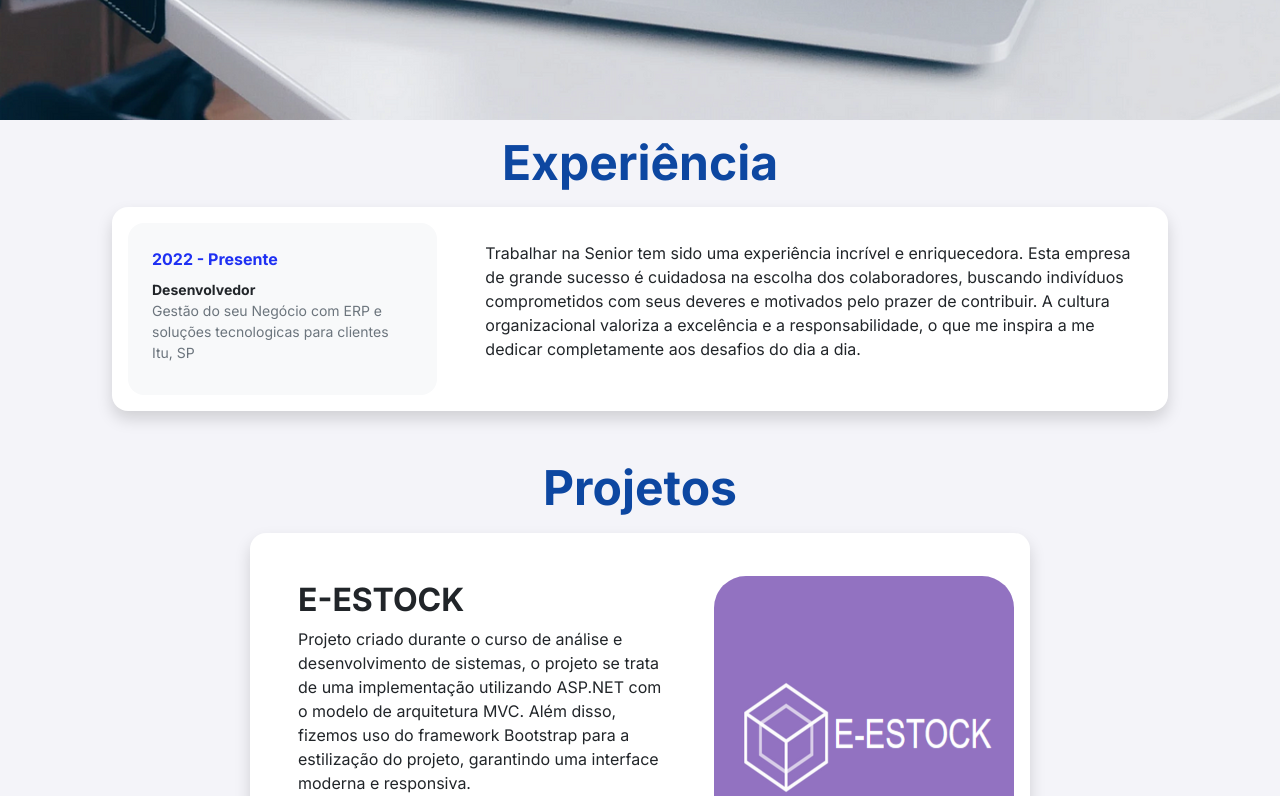
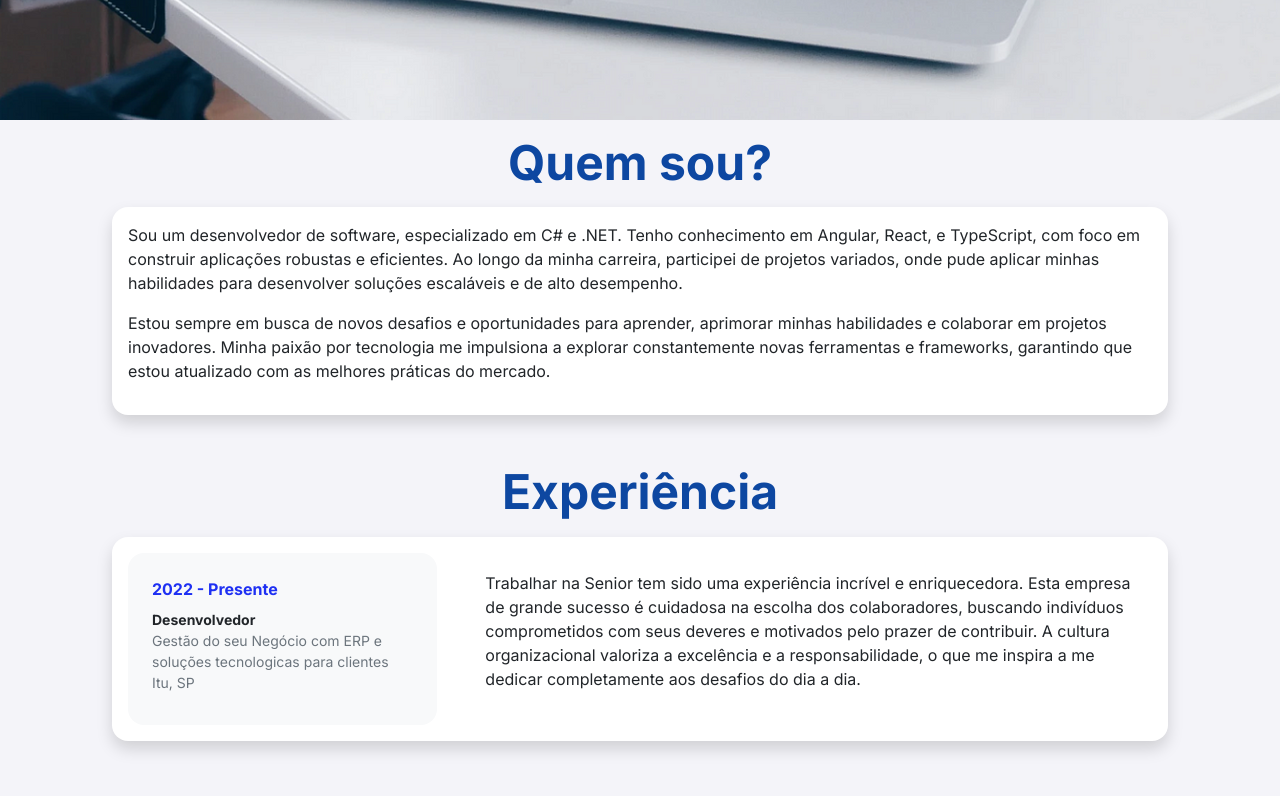
Before and after one commit to kaykymatos/kaykymatos.github.io, a Next.js app: page / in a window 1280 px wide. Shown: the part 680-1476 px from the top of the page. Built offline with nearby package versions, Linux system fonts and the light colour scheme.

Commit message:
responsividade

```diff
--- a/package.json
+++ b/package.json
@@ -14,7 +14,6 @@
     "@fortawesome/fontawesome-svg-core": "^6.6.0",
     "@fortawesome/free-regular-svg-icons": "^6.6.0",
     "@fortawesome/free-solid-svg-icons": "^6.6.0",
-    "@next/font": "^14.2.5",
     "autoprefixer": "10.4.15",
     "bootstrap": "^5.3.2",
     "bootstrap-icons": "^1.11.1",
--- a/src/app/page.tsx
+++ b/src/app/page.tsx
@@ -1,28 +1,27 @@
-import ContatoSection from './sections/contato'
-import ExperienciaSection from './sections/experiencia'
-import FormacaoSection from './sections/formacao'
-import HomeSetion from './sections/home'
-import InteressesSection from './sections/interesses'
-import ProjetosSection from './sections/projetos'
-import SkillsSection from './sections/skills'
-import SobreSection from './sections/sobre'
+import ContatoSection from "./sections/contato";
+import ExperienciaSection from "./sections/experiencia";
+import FormacaoSection from "./sections/formacao";
+import HomeSetion from "./sections/home";
+import HowAmI from "./sections/howAmI";
+import ProjetosSection from "./sections/projetos";
+import SkillsSection from "./sections/skills";
 
 export default function Home() {
   return (
-  <>
-  <header className="py-5">
-  <div className="container px-5 padding-page pb-5"></div>
+    <>
+      <header className="py-5">
+        <div className="container px-5 padding-page pb-5"></div>
 
-  <HomeSetion/>
-    <ExperienciaSection/>
+        <HomeSetion />
+        <HowAmI />
+        <ExperienciaSection />
 
-    <ProjetosSection/>
+        <ProjetosSection />
 
-    <FormacaoSection/>
-    <SkillsSection/>
-    </header>
-    <ContatoSection/>
+        <FormacaoSection />
+        <SkillsSection />
+      </header>
+      <ContatoSection />
     </>
-
-  )
+  );
 }
--- a/src/app/sections/contato.tsx
+++ b/src/app/sections/contato.tsx
@@ -10,25 +10,38 @@ export default function ContatoSection() {
   };
   return (
     <footer id="contact" className="bg-light py-5">
-      <div className="container px-5">
-        <div className="row gx-5 justify-content-center">
-          <div className="col-xxl-8">
-            <div className="text-center my-5">
+      <div className="container">
+        <div className="row justify-content-center">
+          <div className="col-lg-8 col-md-10 text-center">
             <p className="mb-4">
               Desenvolvedor de software especializado em C# e .NET com
-                experiência em Angular, React, e TypeScript. Focado em construir
+              experiência em Angular, React e TypeScript. Focado em construir
               aplicações robustas e eficientes.
             </p>
 
-              <div className="d-flex justify-content-center mb-4">
-                        <Link style={styleLinks} className='mx-3' href="#home">Home</Link>
-                        <Link style={styleLinks} className='mx-3'href="#howAmI">Quem sou</Link>
-                        <Link style={styleLinks} className='mx-3'href="#experience">Experiência</Link>
-                        <Link style={styleLinks} className='mx-3'href="#projects">Projetos</Link>
-                        <Link style={styleLinks} className='mx-3'href="#education">Formação</Link>
-                        <Link style={styleLinks} className='mx-3'href="#skills">Skills</Link>
-                        <Link style={styleLinks} className='mx-3'href="#contact">Contato</Link>
-
+            {/* Links de navegação */}
+            <div className="d-flex flex-wrap justify-content-center mb-4">
+              <Link style={styleLinks} className="mx-3" href="#home">
+                Home
+              </Link>
+              <Link style={styleLinks} className="mx-3" href="#howAmI">
+                Quem sou
+              </Link>
+              <Link style={styleLinks} className="mx-3" href="#experience">
+                Experiência
+              </Link>
+              <Link style={styleLinks} className="mx-3" href="#projects">
+                Projetos
+              </Link>
+              <Link style={styleLinks} className="mx-3" href="#education">
+                Formação
+              </Link>
+              <Link style={styleLinks} className="mx-3" href="#skills">
+                Skills
+              </Link>
+              <Link style={styleLinks} className="mx-3" href="#contact">
+                Contato
+              </Link>
             </div>
 
             {/* Redes Sociais */}
@@ -175,24 +188,23 @@ export default function ContatoSection() {
                 ></textarea>
               </div>
 
-                <input
-                  type="text"
-                  name="honeypot"
-                  style={{ display: "none" }}
-                />
+              <input type="text" name="honeypot" style={{ display: "none" }} />
               <input
                 type="hidden"
+                readOnly
                 name="accessKey"
                 value="9ccd2d43-6725-4574-bd74-59544c7ddb6c"
               />
               <input
                 type="hidden"
+                readOnly
                 name="subject"
                 value="Contact us from - example.com"
               />
               <input type="hidden" name="replyTo" value="@" />
               <input
                 type="hidden"
+                readOnly
                 name="redirectTo"
                 value="https://kaykymatos.github.io/#contact"
               />
@@ -200,6 +212,7 @@ export default function ContatoSection() {
               <input
                 type="text"
                 name="$From"
+                readOnly
                 hidden
                 value="kaykymatos.github.io"
               />
@@ -207,12 +220,11 @@ export default function ContatoSection() {
                 Enviar
               </button>
             </form>
+          </div>
 
-              <p className="text-muted small mt-4">
+          <p className="text-muted small mt-4 text-center">
             © 2024 Kayky Matos Santana. Todos os direitos reservados.
           </p>
-            </div>
-          </div>
         </div>
       </div>
     </footer>
--- a/src/app/sections/home.tsx
+++ b/src/app/sections/home.tsx
@@ -6,7 +6,7 @@ import { Nav, Navbar } from "react-bootstrap";
 export default function HomeSetion() {
 
   return (
-    <section id="howAmI" style={{marginBottom:'25em'}}>
+    <section id="home" style={{marginBottom:'25em'}}>
 
       <div className=" gx-5 align-items-center mt-5">
         <div className="col-xxl-5">
--- /dev/null
+++ b/src/app/sections/howAmI.tsx
@@ -0,0 +1,35 @@
+export default function HowAmI() {
+  return (
+    <section id="howAmI">
+      <div className="text-center mb-3">
+        <h1 className="display-5 fw-bolder mb-0">
+          <span className="titulos d-inline">Quem sou?</span>
+        </h1>
+      </div>
+      <div className="card shadow border-0 rounded-4 mb-5">
+        <div className="card-body card-body-padding">
+          <div className="row align-items-center gx-5">
+
+            <div className="col-lg-12">
+              <p>
+                Sou um desenvolvedor de software, especializado em C# e .NET. Tenho conhecimento em
+                Angular, React, e TypeScript, com foco em construir aplicações
+                robustas e eficientes. Ao longo da minha carreira, participei de
+                projetos variados, onde pude aplicar minhas habilidades para
+                desenvolver soluções escaláveis e de alto desempenho.&nbsp;
+              </p>
+
+              <p>
+                Estou sempre em busca de novos desafios e oportunidades para
+                aprender, aprimorar minhas habilidades e colaborar em projetos
+                inovadores. Minha paixão por tecnologia me impulsiona a explorar
+                constantemente novas ferramentas e frameworks, garantindo que
+                estou atualizado com as melhores práticas do mercado.
+              </p>
+            </div>
+          </div>
+        </div>
+      </div>
+    </section>
+  );
+}
```
Also changed, not shown: 1 other file (tests, documents, lock files or other folders). Lines whose indentation alone changed are shown as unchanged.
